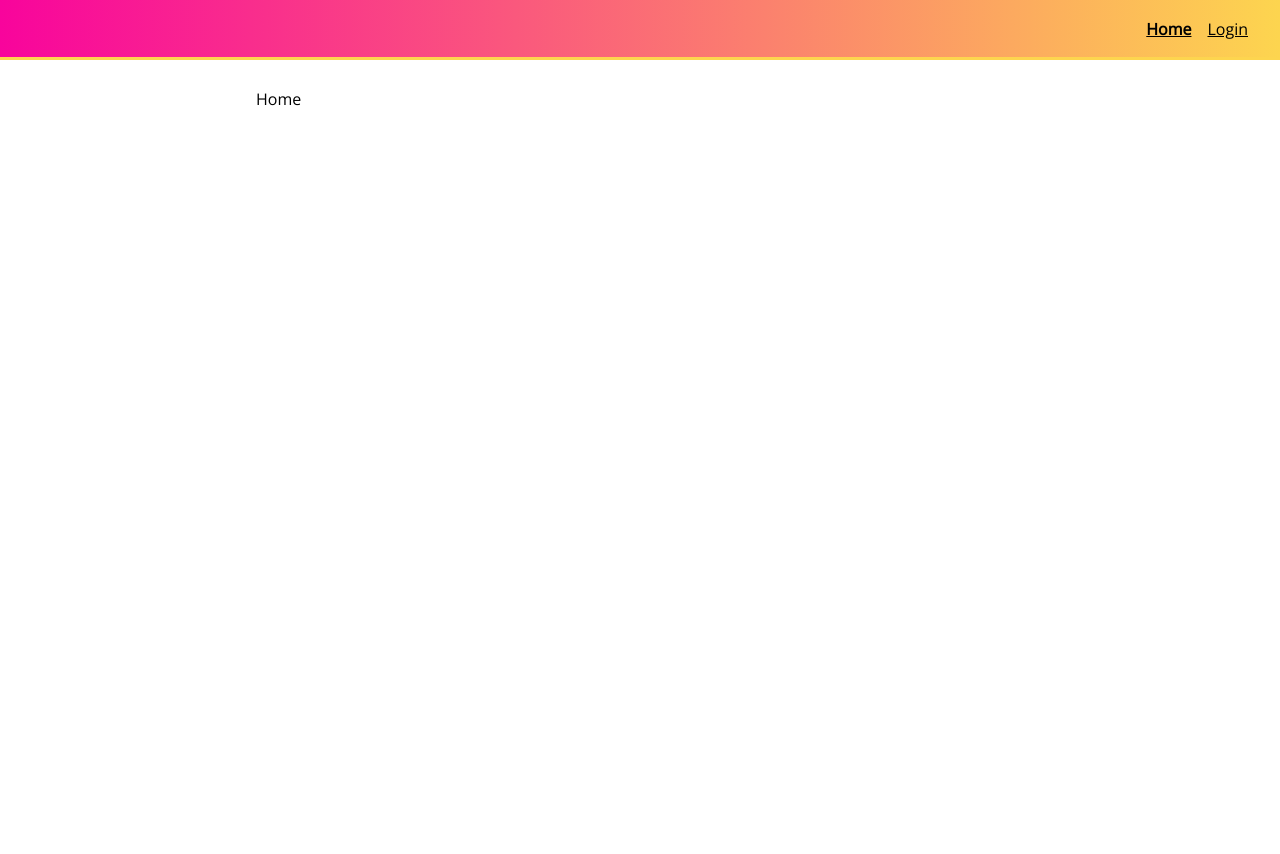
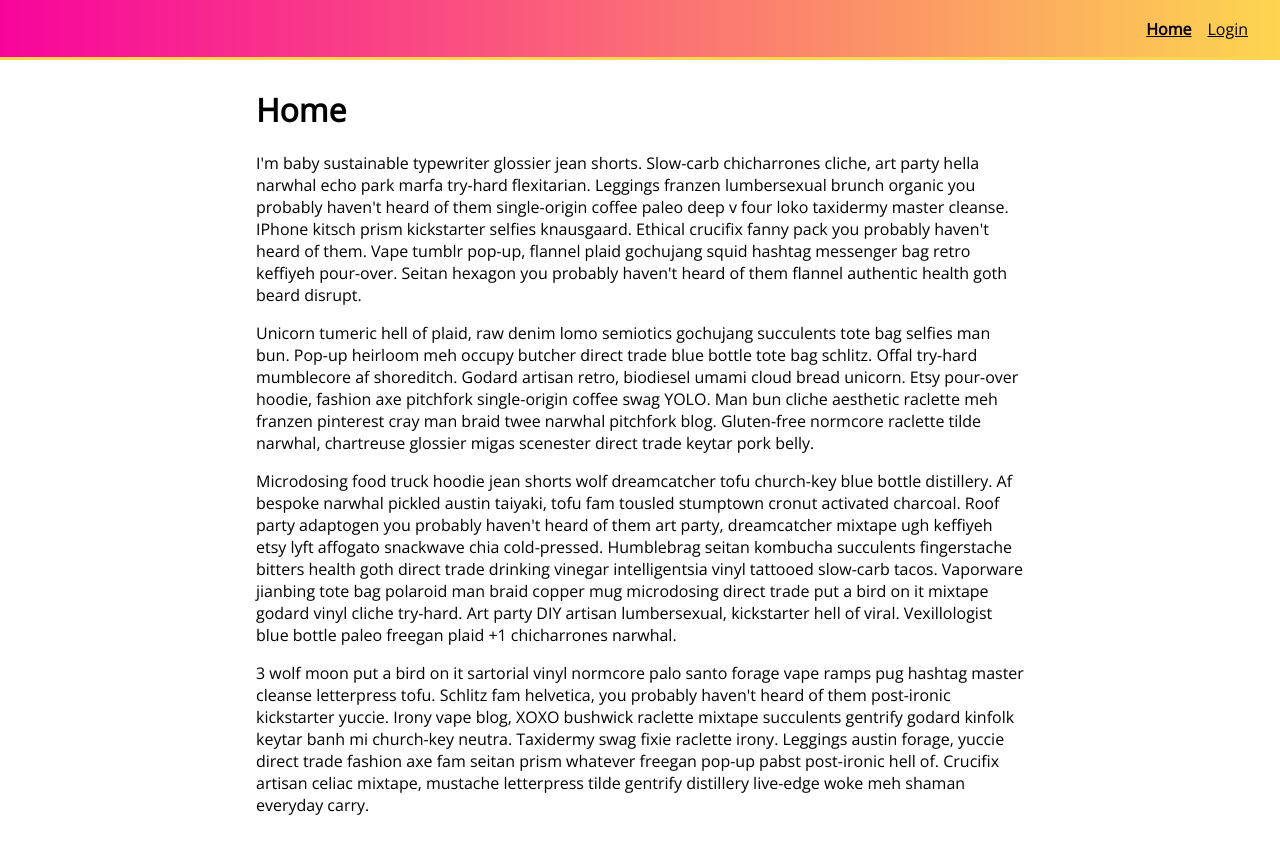
Before and after one commit to fairouzw/styled-components-react, a React (Create React App) app: page / in a window 1280 px wide. Shown: the top 854 px of the page. Built offline with nearby package versions, Linux system fonts and the light colour scheme.

Commit message:
create styled input fields

```diff
--- /dev/null
+++ b/src/components/common/Input.js
@@ -0,0 +1,15 @@
+import styled from 'styled-components';
+
+const Input = styled.input`
+  padding: 4px 8px;
+  border: 1px solid #ccc;
+  border-radius: 4px;
+  font-size: 1em;
+  font-family: "Open Sans";
+  margin-bottom: 8px;
+  width: 100%;
+  box-sizing: border-box;
+  height: 40px;
+`;
+
+export {Input};
--- a/src/components/common/PageLayout.js
+++ b/src/components/common/PageLayout.js
@@ -9,10 +9,11 @@
 box-sizing: border-box;
 font-family: 'Open Sans';
 
+
 h1, h2. h3, h4, h5, h6{
   font-family: 'Kaushan Script';
 }
-`;
+`
 
 export function PageLayout({children}) {
   return (
--- a/src/components/common/index.js
+++ b/src/components/common/index.js
@@ -1,3 +1,4 @@
 export * from './Button';
 export * from "./PageLayout";
 export * from "./Header";
+export * from "./Input";
--- a/src/components/pages/Home.js
+++ b/src/components/pages/Home.js
@@ -4,7 +4,54 @@
 export default function Home() {
   return (
     <PageLayout>
-    Home
+      <h1>Home </h1>
+      <p>
+        I'm baby sustainable typewriter glossier jean shorts. Slow-carb
+        chicharrones cliche, art party hella narwhal echo park marfa try-hard
+        flexitarian. Leggings franzen lumbersexual brunch organic you probably
+        haven't heard of them single-origin coffee paleo deep v four loko
+        taxidermy master cleanse. IPhone kitsch prism kickstarter selfies
+        knausgaard. Ethical crucifix fanny pack you probably haven't heard of
+        them. Vape tumblr pop-up, flannel plaid gochujang squid hashtag
+        messenger bag retro keffiyeh pour-over. Seitan hexagon you probably
+        haven't heard of them flannel authentic health goth beard disrupt.
+      </p>
+      <p>
+        Unicorn tumeric hell of plaid, raw denim lomo semiotics gochujang
+        succulents tote bag selfies man bun. Pop-up heirloom meh occupy butcher
+        direct trade blue bottle tote bag schlitz. Offal try-hard mumblecore af
+        shoreditch. Godard artisan retro, biodiesel umami cloud bread unicorn.
+        Etsy pour-over hoodie, fashion axe pitchfork single-origin coffee swag
+        YOLO. Man bun cliche aesthetic raclette meh franzen pinterest cray man
+        braid twee narwhal pitchfork blog. Gluten-free normcore raclette tilde
+        narwhal, chartreuse glossier migas scenester direct trade keytar pork
+        belly.
+      </p>
+      <p>
+        Microdosing food truck hoodie jean shorts wolf dreamcatcher tofu
+        church-key blue bottle distillery. Af bespoke narwhal pickled austin
+        taiyaki, tofu fam tousled stumptown cronut activated charcoal. Roof
+        party adaptogen you probably haven't heard of them art party,
+        dreamcatcher mixtape ugh keffiyeh etsy lyft affogato snackwave chia
+        cold-pressed. Humblebrag seitan kombucha succulents fingerstache bitters
+        health goth direct trade drinking vinegar intelligentsia vinyl tattooed
+        slow-carb tacos. Vaporware jianbing tote bag polaroid man braid copper
+        mug microdosing direct trade put a bird on it mixtape godard vinyl
+        cliche try-hard. Art party DIY artisan lumbersexual, kickstarter hell of
+        viral. Vexillologist blue bottle paleo freegan plaid +1 chicharrones
+        narwhal.
+      </p>
+      <p>
+        3 wolf moon put a bird on it sartorial vinyl normcore palo santo forage
+        vape ramps pug hashtag master cleanse letterpress tofu. Schlitz fam
+        helvetica, you probably haven't heard of them post-ironic kickstarter
+        yuccie. Irony vape blog, XOXO bushwick raclette mixtape succulents
+        gentrify godard kinfolk keytar banh mi church-key neutra. Taxidermy swag
+        fixie raclette irony. Leggings austin forage, yuccie direct trade
+        fashion axe fam seitan prism whatever freegan pop-up pabst post-ironic
+        hell of. Crucifix artisan celiac mixtape, mustache letterpress tilde
+        gentrify distillery live-edge woke meh shaman everyday carry.
+      </p>
     </PageLayout>
-  )
+  );
 }
--- a/src/components/pages/Login.js
+++ b/src/components/pages/Login.js
@@ -1,6 +1,49 @@
-import React from 'react';
-import {PageLayout} from 'components/common';
+import React, {useState} from 'react';
+import {PageLayout, Input} from 'components/common';
+import styled from 'styled-components';
+
+const Form = styled.form`
+width: 100%;
+max-width: 400px;
+background: white;
+border: 1px solid #eee;
+padding: 16px;
+box-sizing: border-box;
+color: black;
+border-radius: 4px;
+`
 
 export default function Login() {
-  return <PageLayout>Login</PageLayout>;
+
+  const [formFields, setFormFields ] = useState({username: '', password: ''});
+
+  function handInputChange(e){
+    e.persist();
+    setFormFields(s => ({
+      ...s,
+      [e.target.name]: e.target.value
+    }));
+  }
+
+  return (
+    <PageLayout>
+      <h1>Login</h1>
+      <Form>
+        <Input
+          value={formFields.username}
+          name="username"
+          placeholder="Username"
+          type="text"
+          onChange={handInputChange}
+        ></Input>
+        <Input
+          value={formFields.password}
+          name="password"
+          placeholder="Username"
+          onChange={handInputChange}
+          type="password"
+        ></Input>
+      </Form>
+    </PageLayout>
+  );
 }
```
